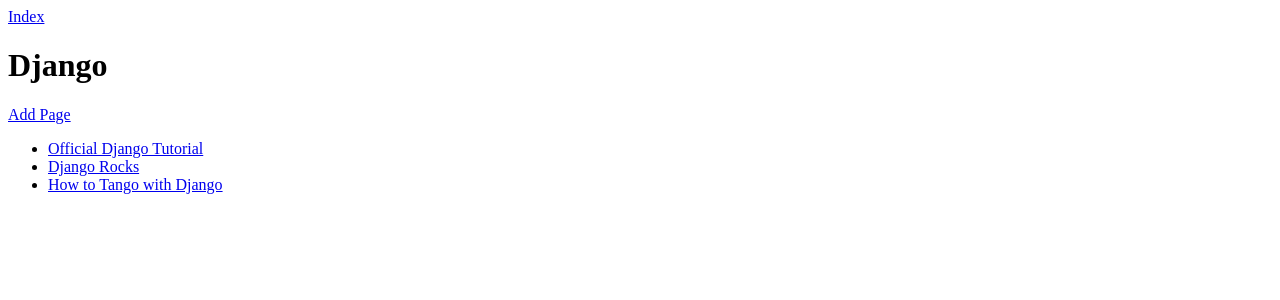
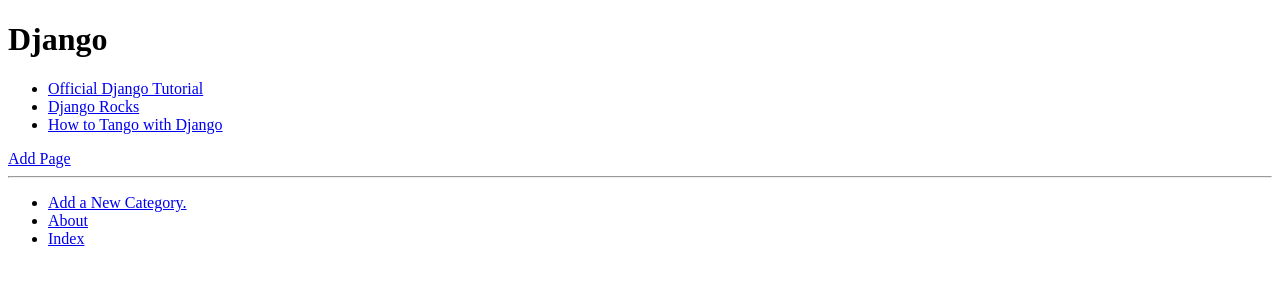
Before and after one commit to dans-acc/twd_lab_work, a Django app: page /rango/category/django/ in a window 1280 px wide. Shown: the top 300 px of the page. Run offline with Django 3.2, Linux system fonts and the light colour scheme; data comes from the database, SQL or seed files in the repository.

Commit message:
Finished First part of chapter 8

```diff
--- a/rango/urls.py
+++ b/rango/urls.py
@@ -1,4 +1,5 @@
 from django.urls import path
+from django.conf.urls import url # Necessary?
 from rango import views
 
 app_name = 'rango'
--- /dev/null
+++ b/templates/rango/base.html
@@ -0,0 +1,39 @@
+<!DOCTYPE html>
+{% load staticfiles %}
+
+
+<!-- DOCTYPE html is required to comply with W3C HTML guidelines; otherwise may not work. -->
+
+<html>
+<head lang="en">
+	<meta charset="UTF-8">
+	<title>
+		Rango -
+		{% block title_block %}
+			<!-- Within you can specify what happens when the template block is _not_ overriden. -->
+			How to Tango with Django!
+		{% endblock %}
+	</title>
+</head>
+<body>
+	<div>
+		<!--
+			Page specific content goes here; defines the block that can be overriden.
+			body_block is the name of the block being created.
+		-->
+		{% block body_block %}
+		{% endblock %}
+	</div>
+
+	<!-- hr/ defines a thematic break - provides visual separation.  -->
+	<hr/>
+
+	<div>
+		<ul>
+			<li><a href="{% url 'rango:add_category' %}"> Add a New Category.</a></li>
+			<li><a href="{% url 'rango:about' %}">About</a></li>
+			<li><a href="{% url 'rango:index' %}">Index</a></li>
+		</ul>
+	</div>
+</body>
+</html>
--- a/templates/rango/category.html
+++ b/templates/rango/category.html
@@ -1,15 +1,17 @@
-<!DOCTYPE html>
-<!DOCTYPE html>
-<html>
-<head>
-	<title>Rango</title>
-</head>
-<body>
-	<a href="/rango/">Index</a><br/>
-	<div>
+{% extends 'rango/base.html' %}
+{% load staticfiles %}
+
+{% block title_block %}
+	{% if category %}
+		{{ category.name }}
+	{% else %}
+		Unknown Category
+	{% endif %}
+{% endblock %}
+
+{% block body_block %}
 	{% if category %}
 		<h1>{{ category.name }}</h1>
-			<a href="/rango/category/{{ category.slug }}/add_page/">Add Page</a><br />
 		{% if pages %}
 			<ul>
 				{% for page in pages %}
@@ -17,11 +19,10 @@
 				{% endfor %}
 			</ul>
 		{% else %}
-				<strong>No pages currently in category.</strong>>
+			<strong>No pages currently in category.</strong>
 		{% endif %}
+		<a href="{% url 'rango:add_page' category.slug %}">Add Page</a><br />
 	{% else %}
-			<p>The specified category does not exist.</p>
+		The specified category does not exist.
 	{% endif %}
-	</div>
-</body>
-</html>
+{% endblock %}
```
Lines whose indentation alone changed are shown as unchanged.
